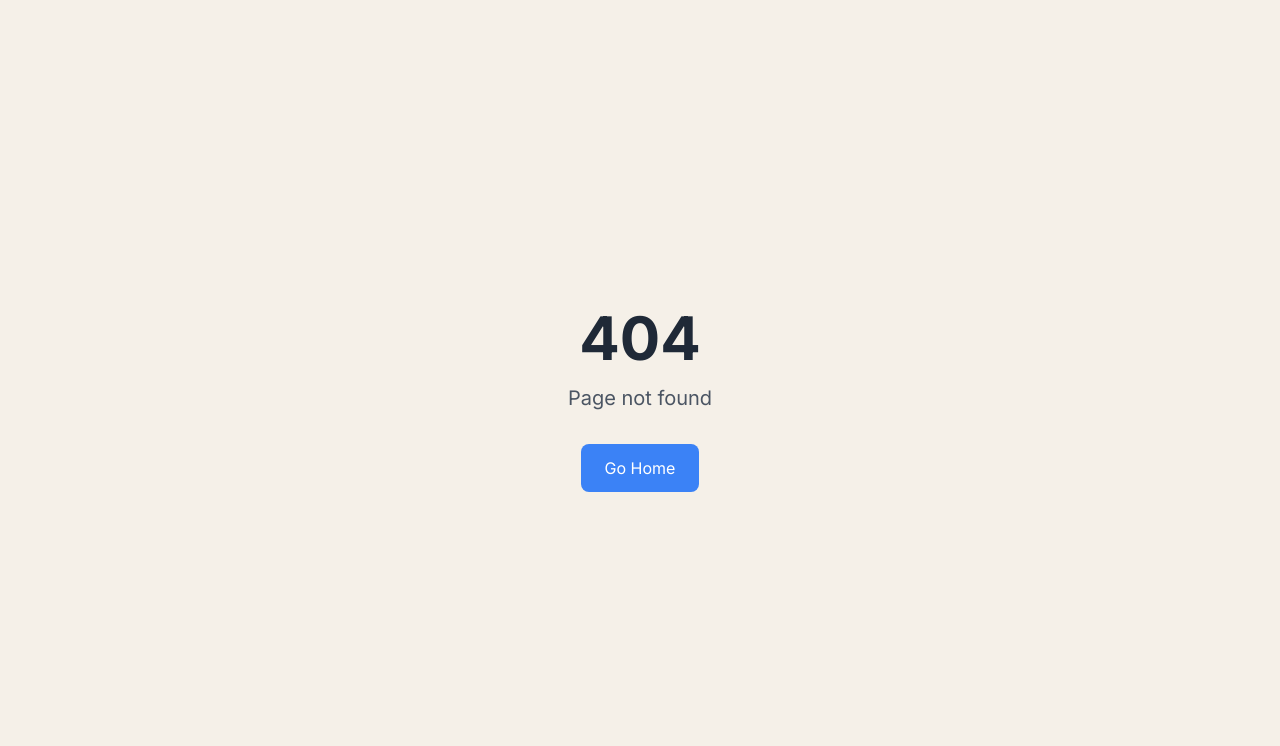
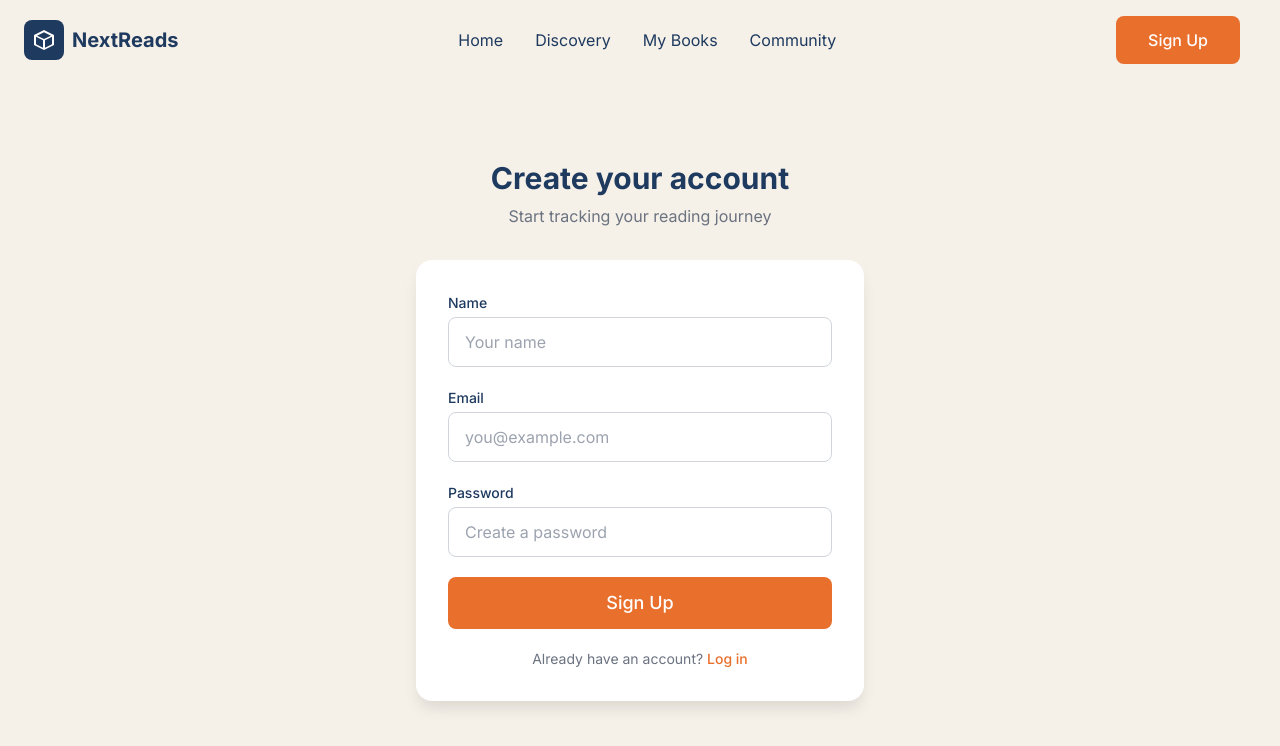
Before and after one commit to RafeUmair/nextRead, a React (Vite) app in the folder frontend/: page /signup in a window 1280 px wide. Before the commit this address had no page. Shown: the top 746 px of the page. Built offline with nearby package versions, Linux system fonts and the light colour scheme.

Commit message:
Created Sign Up FE page

```diff
--- a/frontend/src/App.jsx
+++ b/frontend/src/App.jsx
@@ -4,6 +4,7 @@ import Home from './pages/Home'
 import Discovery from './pages/Discovery'
 import MyBooks from './pages/MyBooks'
 import NotFound from './pages/NotFound'
+import SignUp from './pages/SignUp'
 
 function App() {
   return (
@@ -13,6 +14,7 @@ function App() {
           <Route path="/" element={<Home />} />
           <Route path="/discovery" element={<Discovery />} />
           <Route path="/my-books" element={<MyBooks />} />
+          <Route path="/signup" element={<SignUp />} />
           <Route path="*" element={<NotFound />} />
         </Routes>
       </BrowserRouter>
--- a/frontend/src/index.css
+++ b/frontend/src/index.css
@@ -266,6 +266,39 @@ body {
   opacity: 1;
 }
 
+/*Form*/
+.form-card {
+  background-color: white;
+  border-radius: 1rem;
+  box-shadow: 0 10px 15px -3px rgb(0 0 0 / 0.1);
+  padding: 2rem;
+  display: flex;
+  flex-direction: column;
+  gap: 1.25rem;
+}
+
+.form-label {
+  display: block;
+  font-size: 0.875rem;
+  font-weight: 500;
+  color: var(--navy);
+  margin-bottom: 0.25rem;
+}
+
+.form-input {
+  width: 100%;
+  padding: 0.75rem 1rem;
+  border-radius: 0.5rem;
+  border: 1px solid #d1d5db;
+  outline: none;
+  transition: all 0.2s;
+}
+
+.form-input:focus {
+  border-color: var(--orange);
+  box-shadow: 0 0 0 2px rgba(232, 111, 44, 0.25);
+}
+
 /*Icon buttons*/
 .icon-btn {
   padding: 0.75rem;
--- /dev/null
+++ b/frontend/src/pages/SignUp.jsx
@@ -0,0 +1,89 @@
+import { useState } from 'react'
+import { Link } from 'react-router-dom'
+import NavBar from '../components/NavBar'
+
+function SignUp() {
+  const [formData, setFormData] = useState({
+    name: '',
+    email: '',
+    password: ''
+  })
+
+  const handleChange = (e) => {
+    setFormData({ ...formData, [e.target.name]: e.target.value })
+  }
+
+  const handleSubmit = (e) => {
+    e.preventDefault()
+    console.log('Sign up:', formData)
+  }
+
+  return (
+    <div className="min-h-screen">
+      <NavBar />
+      <div className="container-main flex items-center justify-center py-20">
+        <div className="w-full max-w-md">
+          <div className="text-center mb-8">
+            <h1 className="text-3xl font-bold mb-2">Create your account</h1>
+            <p style={{ color: 'var(--text-gray)' }}>Start tracking your reading journey</p>
+          </div>
+
+          <form onSubmit={handleSubmit} className="form-card">
+            <div>
+              <label htmlFor="name" className="form-label">Name</label>
+              <input
+                id="name"
+                name="name"
+                type="text"
+                required
+                value={formData.name}
+                onChange={handleChange}
+                placeholder="Your name"
+                className="form-input"
+              />
+            </div>
+
+            <div>
+              <label htmlFor="email" className="form-label">Email</label>
+              <input
+                id="email"
+                name="email"
+                type="email"
+                required
+                value={formData.email}
+                onChange={handleChange}
+                placeholder="you@example.com"
+                className="form-input"
+              />
+            </div>
+
+            <div>
+              <label htmlFor="password" className="form-label">Password</label>
+              <input
+                id="password"
+                name="password"
+                type="password"
+                required
+                value={formData.password}
+                onChange={handleChange}
+                placeholder="Create a password"
+                className="form-input"
+              />
+            </div>
+
+            <button type="submit" className="btn btn-orange w-full rounded-lg text-lg">
+              Sign Up
+            </button>
+
+            <p className="text-center text-sm" style={{ color: 'var(--text-gray)' }}>
+              Already have an account?{' '}
+              <Link to="/login" className="text-orange font-medium hover:underline">Log in</Link>
+            </p>
+          </form>
+        </div>
+      </div>
+    </div>
+  )
+}
+
+export default SignUp
```
